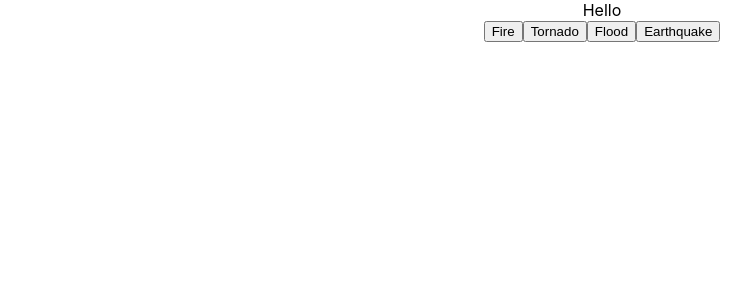
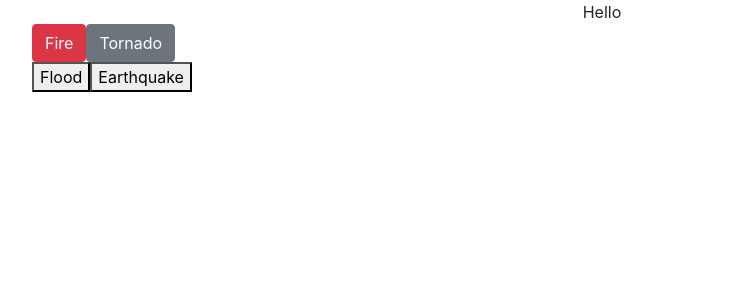
Before and after one commit to pchazares1/DisWatch, a React (Create React App) app in the folder dis-watch/: page / in a window 1280 px wide. Shown: the top 300 px of the page, without its empty margins (38-789 px from the left). Built offline with nearby package versions, Linux system fonts and the light colour scheme.

Commit message:
BootStrap

```diff
--- a/dis-watch/src/components/HomePage/homepage.js
+++ b/dis-watch/src/components/HomePage/homepage.js
@@ -1,17 +1,24 @@
 import React from "react";
+import 'bootstrap/dist/css/bootstrap.min.css';
 
 class Homepage extends React.Component{
 
     render(){
         return(
-            <div>
+            <div class="container">
                 Hello {this.props.name}
-                <div id = "table">
-                    <button type="button">Fire</button>
-                    <button type="button">Tornado</button>
-                    <button type="button">Flood</button>
-                    <button type="button">Earthquake</button>
-                </div>
+                    <div class="row">
+
+                        {/* <button class="btn btn-primary" type="submit">Hello World</button> */}
+                        <button class="btn btn-danger" type="submit">Fire</button>
+                        <button class="btn btn-secondary" type="submit">Tornado</button>
+
+                        </div>
+                        <div class="row">
+                            <button type="button">Flood</button>
+                            <button type="button">Earthquake</button>
+
+                    </div>
             </div>
         );
     }
```
